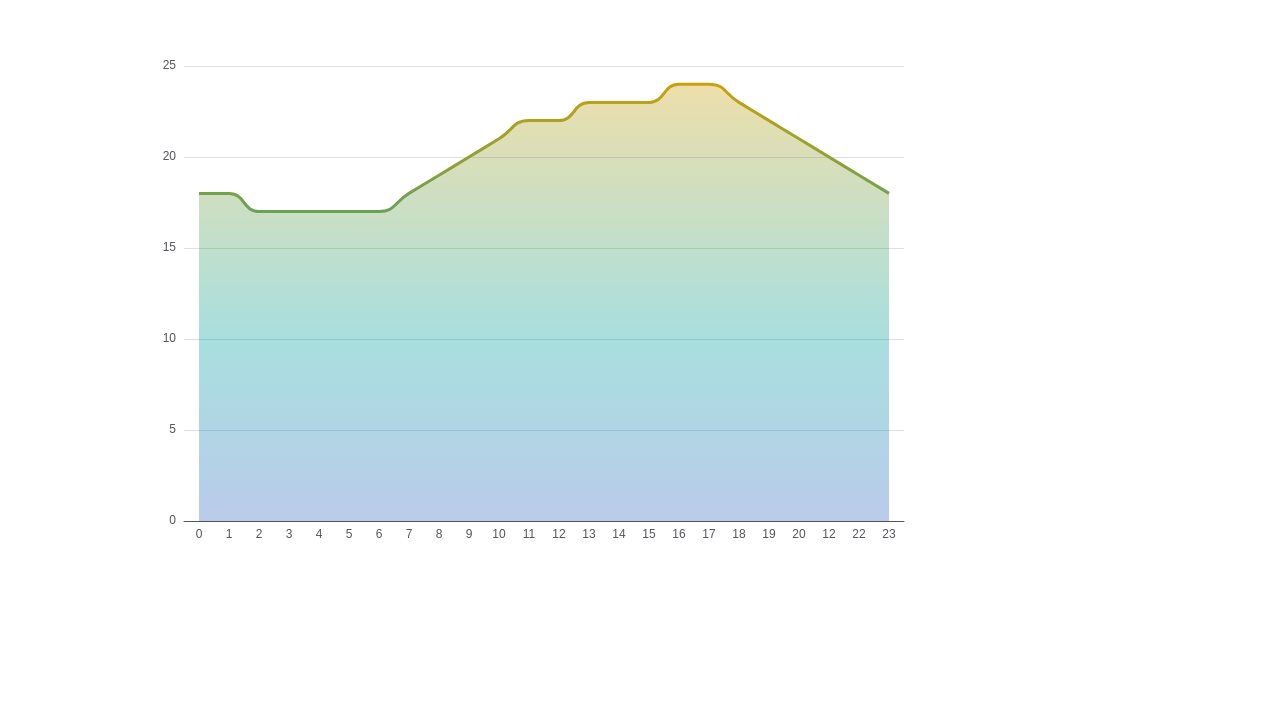
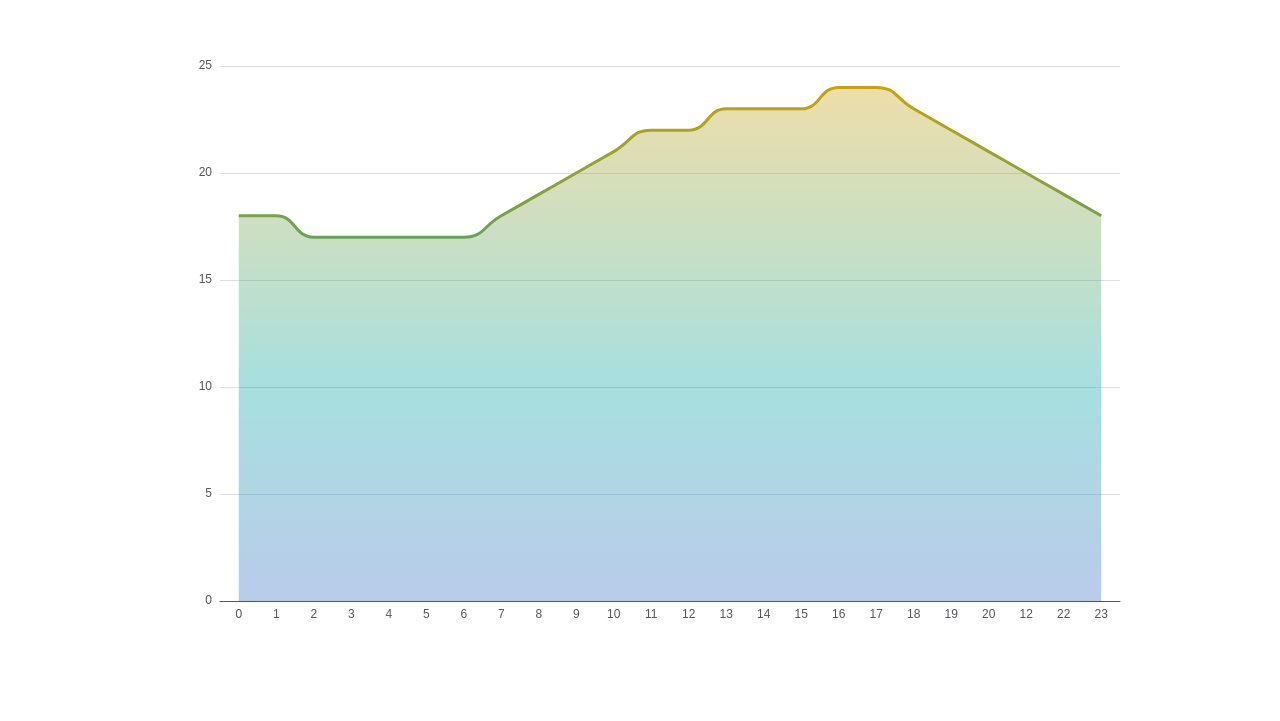
Before and after one commit to adam-sid/microclimate-sensor-network, a website: page public/temperature.html in a window 1280 px wide. Shown: the part 79-800 px from the top of the page. Drawn offline with nearby package versions, Linux system fonts and the light colour scheme.

Commit message:
improve chart viewing when window resized

```diff
--- a/public/buildChart.js
+++ b/public/buildChart.js
@@ -37,4 +37,8 @@ document.addEventListener('DOMContentLoaded', () => {
     }
 
     chart.setOption(option);
+
+    window.addEventListener('resize', () => {
+        chart.resize();
+    });
 });
--- a/public/temperature.html
+++ b/public/temperature.html
@@ -5,7 +5,7 @@
     <meta charset="UTF-8">
     <title>Agriscanner</title>
     <link rel="stylesheet" href="styles/pico.min.css">
-    <link rel="stylesheet" href="styles/pico.colors.min.css">
+    <link rel="stylesheet" href="styles/custom_style.css">
     <meta name="viewport" content="width=device-width, initial-scale=1">
     <script src="fetchData.js"></script>
     <script src="echarts.min.js"></script>
@@ -15,6 +15,6 @@
 <body>
     <main class="container">
         <h2 class="pico-color-red-250">Temperature at node 1</h2>
-        <div class="temperature-chart" style="width:75vw; height:75vh;"></div>
+        <div class="temperature-chart" style="width:100%; height:85vh"></div>
     </main>
 </body>
```
Also changed, not shown: public/index.html (+0 -1 lines).
